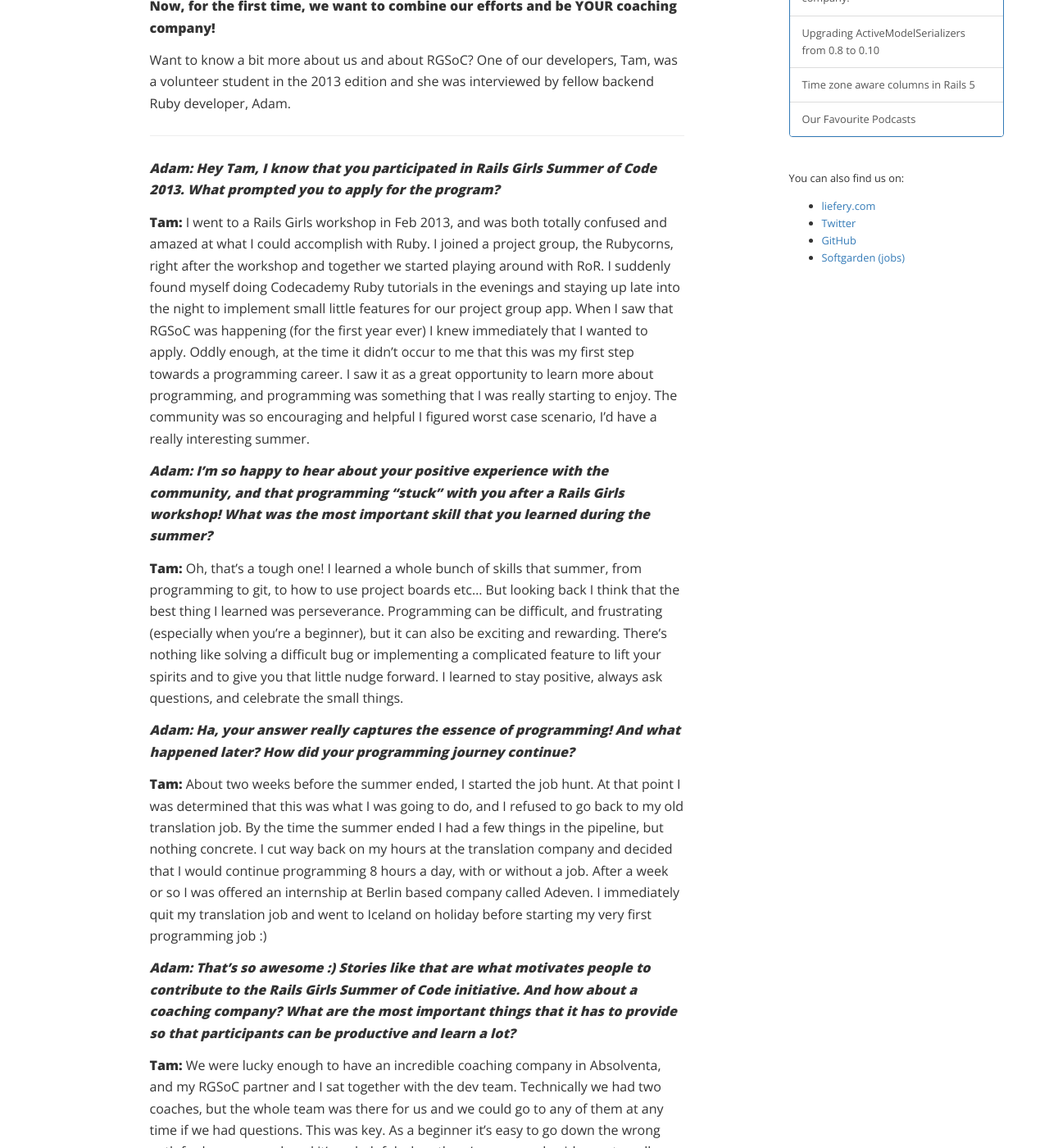
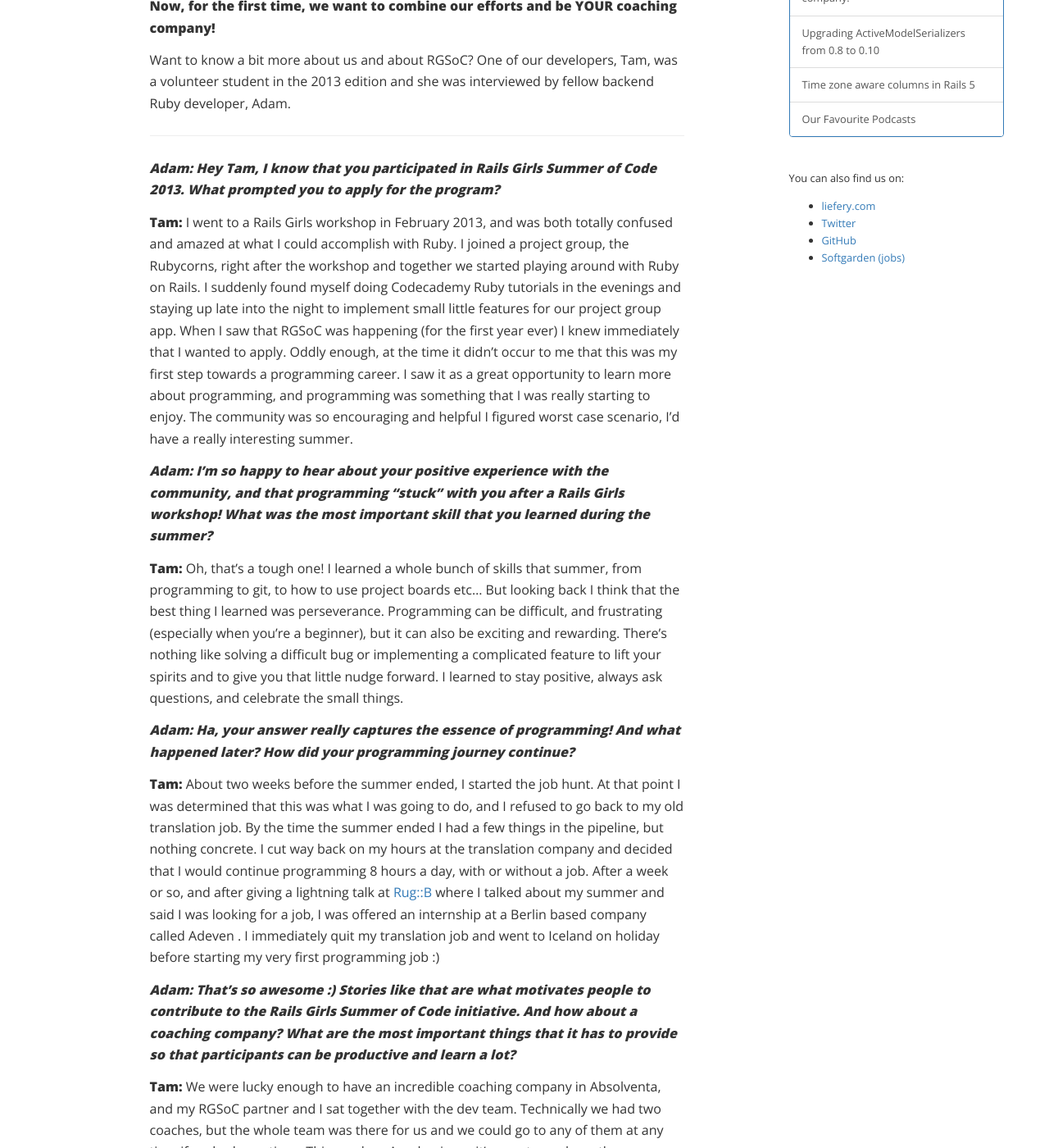
Before and after one commit to liefery-it-legacy/blog, a Jekyll site: the page built from _posts/2018-02-12-we-want-to-be-your-rgsoc-coaching-company.md, in a window 1280 px wide and 1400 px high, scrolled down 700 px. Shown: the whole window at 82% size. Built offline with Jekyll 4.4.1, drawn with Linux system fonts in a browser that asks for light colours; nearby versions of some CDN libraries; comment, search, counter and statistics services are not loaded.

Commit message:
small fixes

```diff
--- a/_posts/2018-02-12-we-want-to-be-your-rgsoc-coaching-company.md
+++ b/_posts/2018-02-12-we-want-to-be-your-rgsoc-coaching-company.md
@@ -18,7 +18,7 @@ Want to know a bit more about us and about RGSoC? One of our developers, Tam, wa
 
 _**Adam: Hey Tam, I know that you participated in Rails Girls Summer of Code 2013. What prompted you to apply for the program?**_
 
-**Tam:** I went to a Rails Girls workshop in Feb 2013, and was both totally confused and amazed at what I could accomplish with Ruby. I joined a project group, the Rubycorns, right after the workshop and together we started playing around with RoR. I suddenly found myself doing Codecademy Ruby tutorials in the evenings and staying up late into the night to implement small little features for our project group app. When I saw that RGSoC was happening (for the first year ever) I knew immediately that I wanted to apply. Oddly enough, at the time it didn't occur to me that this was my first step towards a programming career. I saw it as a great opportunity to learn more about programming, and programming was something that I was really starting to enjoy. The community was so encouraging and helpful I figured worst case scenario, I'd have a really interesting summer.
+**Tam:** I went to a Rails Girls workshop in February 2013, and was both totally confused and amazed at what I could accomplish with Ruby. I joined a project group, the Rubycorns, right after the workshop and together we started playing around with Ruby on Rails. I suddenly found myself doing Codecademy Ruby tutorials in the evenings and staying up late into the night to implement small little features for our project group app. When I saw that RGSoC was happening (for the first year ever) I knew immediately that I wanted to apply. Oddly enough, at the time it didn't occur to me that this was my first step towards a programming career. I saw it as a great opportunity to learn more about programming, and programming was something that I was really starting to enjoy. The community was so encouraging and helpful I figured worst case scenario, I'd have a really interesting summer.
 
 _**Adam: I’m so happy to hear about your positive experience with the community, and that programming "stuck" with you after a Rails Girls workshop! What was the most important skill that you learned during the summer?**_
 
@@ -26,7 +26,7 @@ _**Adam: I’m so happy to hear about your positive experience with the communit
 
 _**Adam: Ha, your answer really captures the essence of programming! And what happened later? How did your programming journey continue?**_
 
-**Tam:** About two weeks before the summer ended, I started the job hunt. At that point I was determined that this was what I was going to do, and I refused to go back to my old translation job. By the time the summer ended I had a few things in the pipeline, but nothing concrete. I cut way back on my hours at the translation company and decided that I would continue programming 8 hours a day, with or without a job. After a week or so I was offered an internship at Berlin based company called Adeven. I immediately quit my translation job and went to Iceland on holiday before starting my very first programming job :)
+**Tam:** About two weeks before the summer ended, I started the job hunt. At that point I was determined that this was what I was going to do, and I refused to go back to my old translation job. By the time the summer ended I had a few things in the pipeline, but nothing concrete. I cut way back on my hours at the translation company and decided that I would continue programming 8 hours a day, with or without a job. After a week or so, and after giving a lightning talk at [Rug::B](http://www.rug-b.de/) where I talked about my summer and said I was looking for a job, I was offered an internship at a Berlin based company called Adeven . I immediately quit my translation job and went to Iceland on holiday before starting my very first programming job :)
 
 _**Adam: That’s so awesome :) Stories like that are what motivates people to contribute to the Rails Girls Summer of Code initiative. And how about a coaching company? What are the most important things that it has to provide so that participants can be productive and learn a lot?**_
 
```
